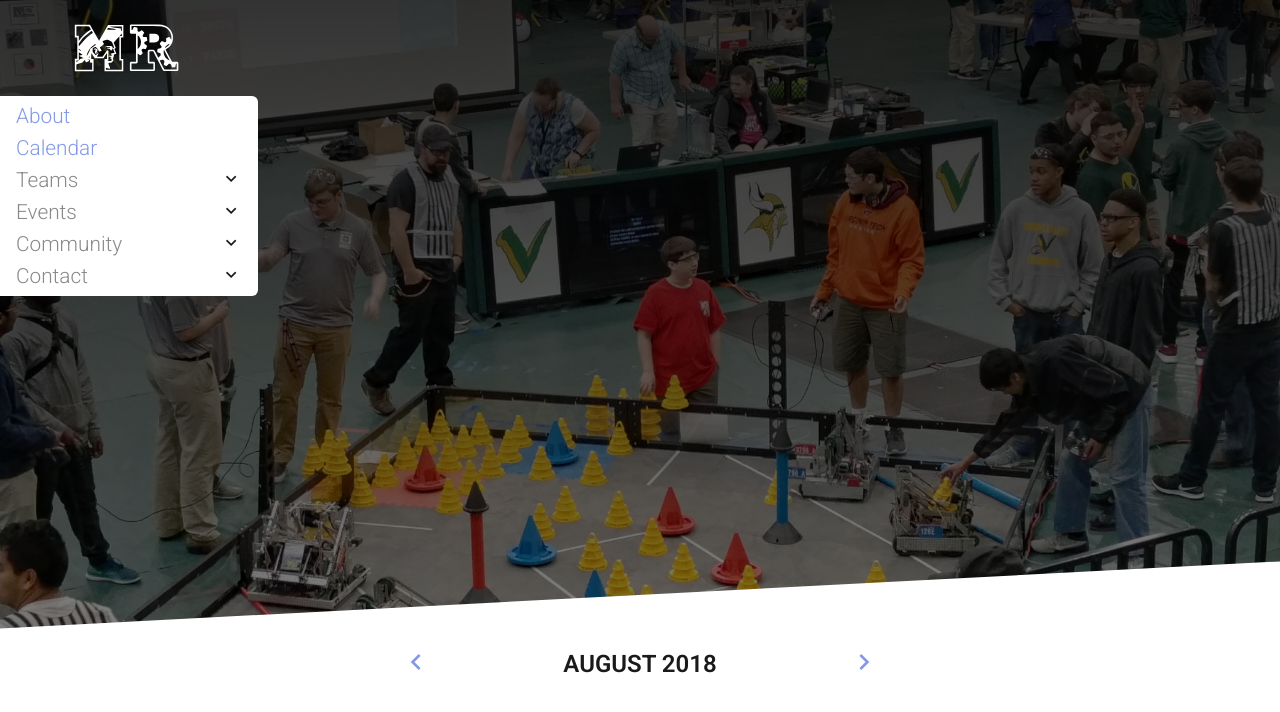
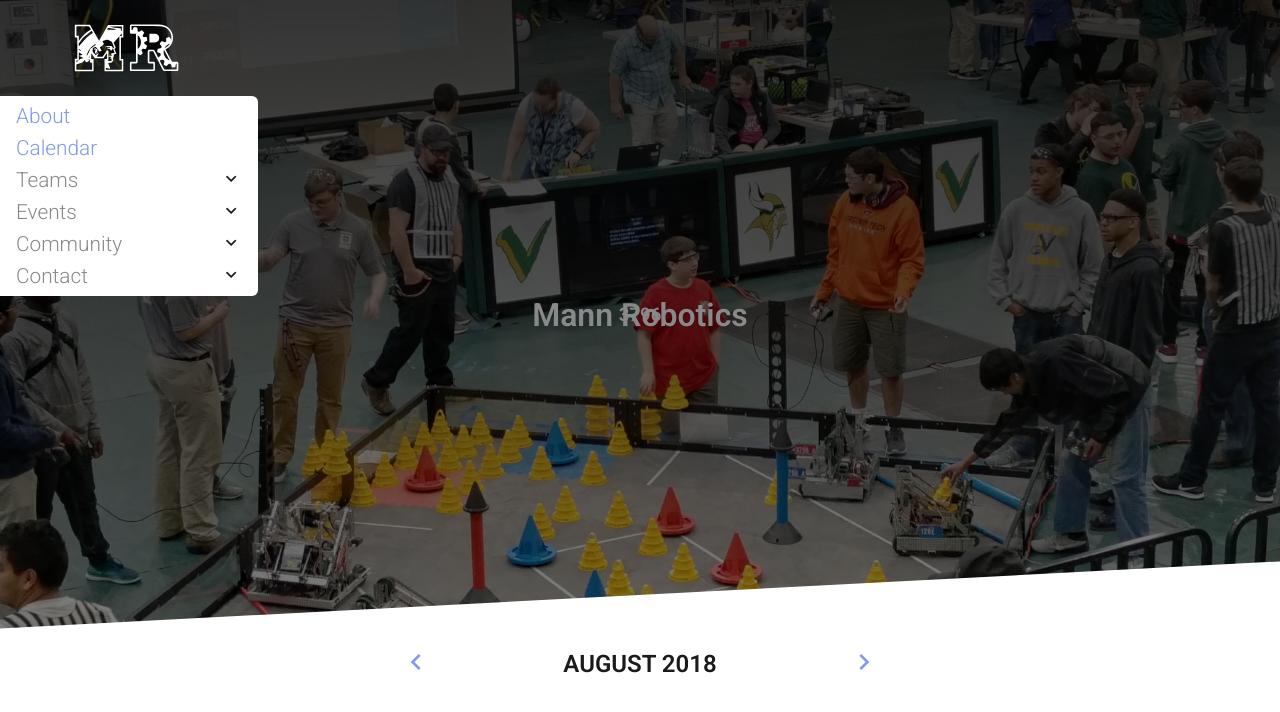
Before and after one commit to mannrobo/mannrobo.github.io, a Jekyll site: the page built from calendar.html, in a window 1280 px wide and 900 px high. Shown: the top 712 px of the window. Built offline with Jekyll 4.4.1, drawn with Linux system fonts in a browser that asks for light colours; comment, search, counter and statistics services are not loaded.

Commit message:
Include some text in header (subject to change)

```diff
--- a/_includes/header.html
+++ b/_includes/header.html
@@ -1,5 +1,7 @@
 <section class="top">
     <header class="page">
+        <h1>Mann Robotics</h1>
+        <h3>3796</h3>
     </header>
     <nav id="global">
         <a href="/">
```
